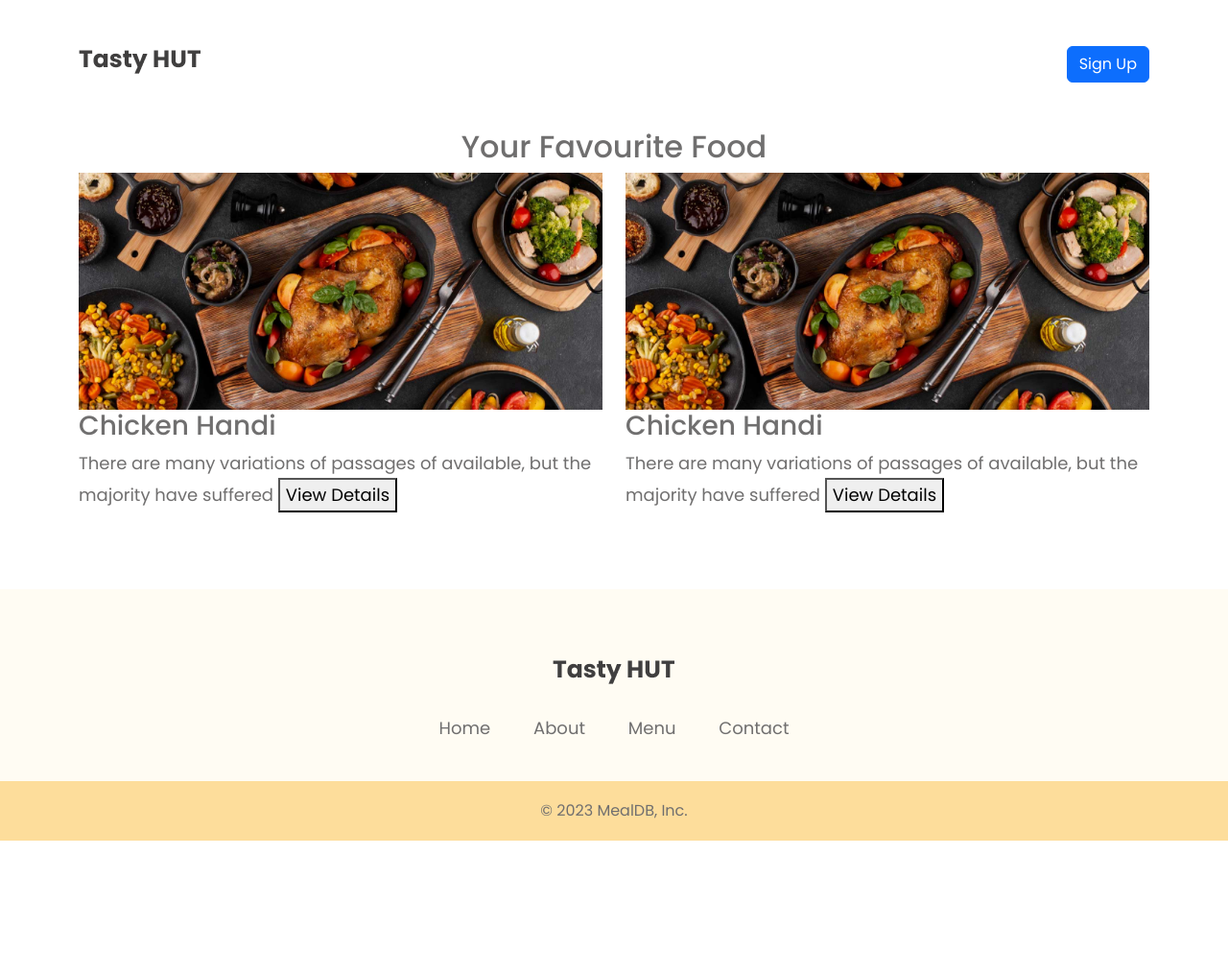
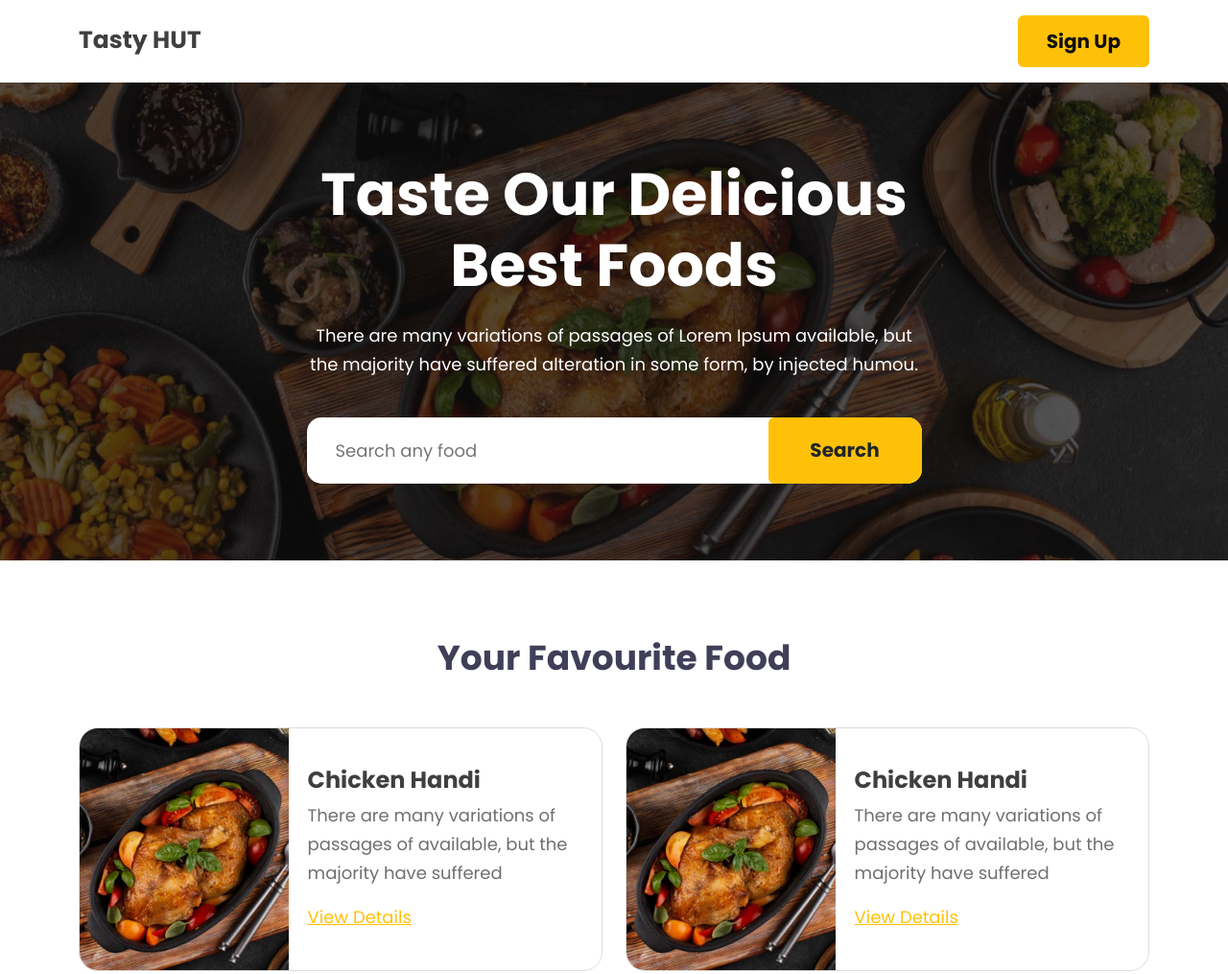
Before and after one commit to sepimran/mealbd-repo, a plain HTML site: page index.html in a window 1280 px wide. Shown: the top 1015 px of the page at 96% size. Before the commit the page ends 876 px from the top, so only its background shows below. Drawn offline with nearby package versions, Linux system fonts and the light colour scheme.

Commit message:
UI complete

```diff
--- a/assets/css/style.css
+++ b/assets/css/style.css
@@ -55,6 +55,125 @@ footer.footer-area {
     margin: 0;
 }
 
-section.banner-area {
-    padding-bottom: 80px;
+
+section.meal-area {
+    padding: 80px 0;
 }
+
+.single-meal-item {
+    border: 1px solid #ddd;
+    border-radius: 20px;
+    overflow: hidden;
+    display: flex;
+    flex-wrap: wrap;
+}
+
+.single-meal-item .meal-feauture-img {
+    width: 40%;
+}
+
+.single-meal-item .meal-body {
+    width: 60%;
+    padding: 40px 20px;
+}
+
+.single-meal-item .meal-feauture-img img {
+    height: 100%;
+    object-fit: cover;
+}
+
+.single-meal-item  .meal-body h3 {
+    color: #403F3F;
+    font-weight: 700;
+    font-size: 24px;
+}
+
+.single-meal-item .meal-body button {
+    padding: 0;
+    line-height: 1;
+    border: 0;
+    background: transparent;
+    color: #FFC107;
+    text-decoration: underline;
+}
+
+.section-heading {
+    margin-bottom: 50px;
+}
+
+.section-heading h2 {
+    font-weight: 700;
+    color: #403F58;
+    font-size: 36px;
+}
+
+section#banner-area {
+    background-image: url(../images/banner-img.jpg);
+    background-size: cover;
+    background-position: center;
+    padding: 80px 0;
+    color: #fff;
+    position: relative;
+    z-index: 1;
+}
+section#banner-area:before{
+    background: #100F0F;
+    position: absolute;
+    content: '';
+    width: 100%;
+    height: 100%;
+    top: 0;
+    left: 0;
+    z-index: -1;
+    opacity: .7;
+}
+
+.banner-content h1 {
+    font-size: 62px;
+    font-weight: 700;
+    margin-bottom: 20px;
+}
+
+.banner-form {
+    position: relative;
+    margin-top: 40px;
+    border-radius: 15px;
+    overflow: hidden;
+}
+
+.banner-form input#search-field {
+    width: 100%;
+    border: 0;
+    padding: 20px 30px;
+}
+
+.btn-primary {
+    font-size: 20px;
+    font-weight: 700;
+    background: #FFC107;
+    height: 100%;
+    transition: .3s all;
+    color: #100F0F;
+    border: 0;
+    padding: 12px 30px;
+}
+
+.btn-primary:hover{
+    background: #e7a51d;
+    color: #000;
+}
+.banner-form .search-btn {
+    position: absolute;
+    right: 0;
+    font-size: 20px;
+    font-weight: 700;
+    background: #FFC107;
+    height: 100%;
+    width: 160px;
+    transition: .3s all;
+}
+
+.banner-form .search-btn:hover {
+    background: #e7a51d;
+    color: #000;
+}
--- a/index.html
+++ b/index.html
@@ -10,9 +10,9 @@
 </head>
 <body>
 
-    <header id="header-area" class="py-5">
+    <header id="header-area" class="py-3">
         <div class="container">
-            <div class="row">
+            <div class="row align-items-center">
                 <div class="col-lg-6">
                     <div class="logo-area">
                         <a href="index.html"><img src="assets/images/logo.png" alt="logo"></a>
@@ -27,7 +27,24 @@
         </div>
     </header>
 
-    <section class="banner-area">
+    <section id="banner-area">
+        <div class="container">
+            <div class="row justify-content-center">
+                <div class="col-lg-7">
+                    <div class="banner-content text-center">
+                        <h1>Taste Our Delicious Best Foods</h1>
+                        <p>There are many variations of passages of Lorem Ipsum available, but the majority have suffered alteration in some form, by injected humou.</p>
+                        <div class="banner-form">
+                            <input id="search-field" type="text" placeholder="Search any food">
+                            <button class="btn search-btn">Search</button>
+                        </div>
+                    </div>
+                </div>
+            </div>
+        </div>
+    </section>
+
+    <section class="meal-area">
         <div class="container">
             <div class="row justify-content-center">
                 <div class="col-lg-6">
@@ -45,7 +62,7 @@
                         </div>
                         <div class="meal-body">
                             <h3>Chicken Handi</h3>
-                            There are many variations of passages of available, but the majority have suffered
+                            <p>There are many variations of passages of available, but the majority have suffered</p>
                             <button>View Details</button>
                         </div>
 
@@ -59,7 +76,7 @@
                         </div>
                         <div class="meal-body">
                             <h3>Chicken Handi</h3>
-                            There are many variations of passages of available, but the majority have suffered
+                            <p>There are many variations of passages of available, but the majority have suffered</p>
                             <button>View Details</button>
                         </div>
 
```
